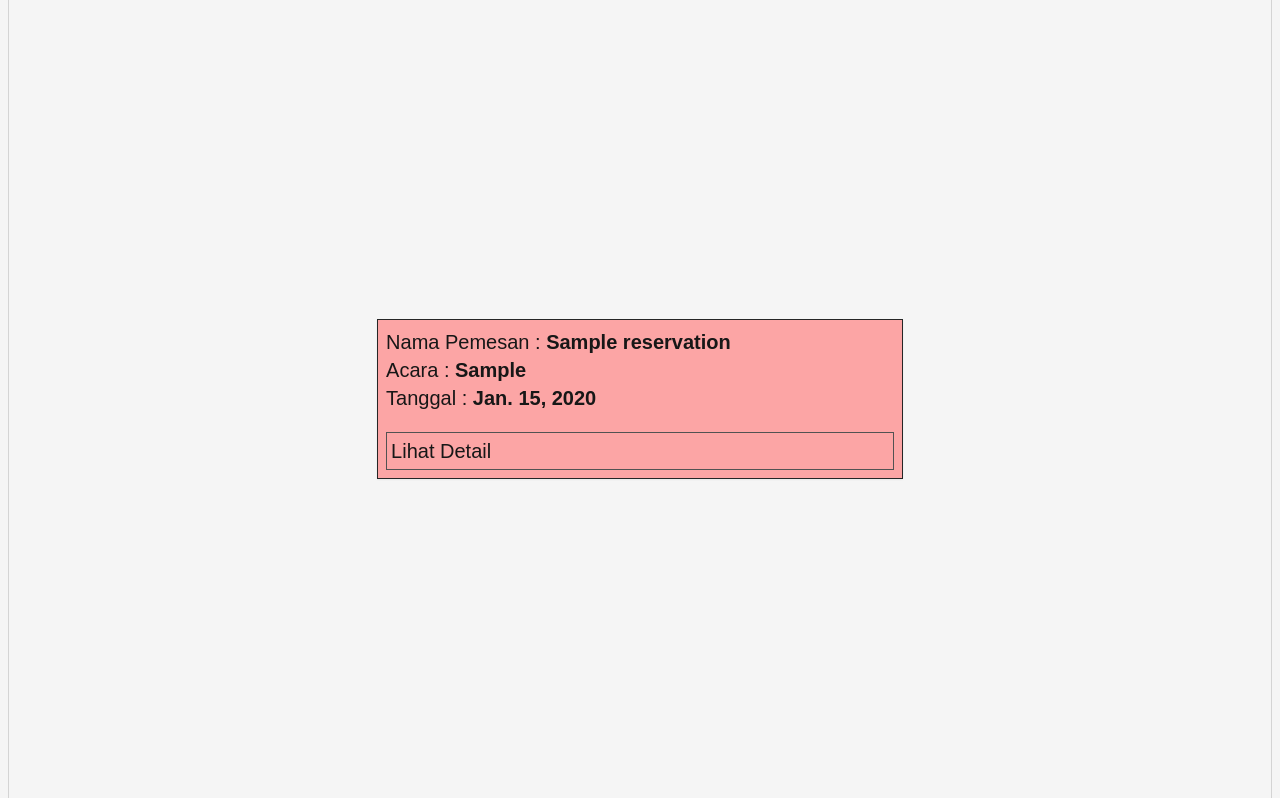
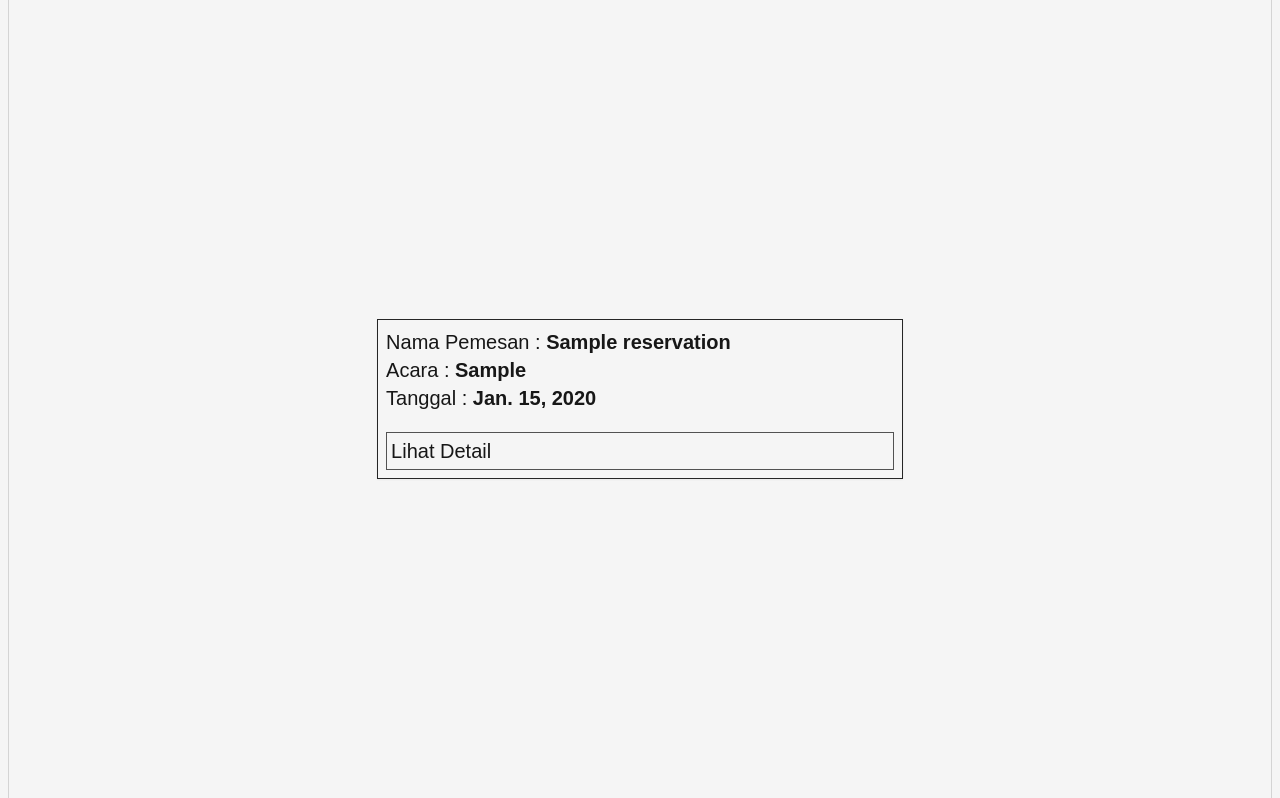
Before and after one commit to ahyaghifari/safe, a Django app: page /reservasi/all/ in a window 1280 px wide. Shown: the part 181-979 px from the top of the page. Run offline with Django 4.2, Linux system fonts and the light colour scheme; a user stored in the database is signed in; tables that the repository leaves empty hold one stand-in row (values such as "Sample post"); some libraries are stand-ins or nearby versions; some web fonts are replaced.

Commit message:
reservation

```diff
--- a/reservation/models.py
+++ b/reservation/models.py
@@ -29,7 +29,7 @@ class Reservation(models.Model):
     acara = models.CharField(max_length=100)
     tanggal_pemesanan = models.DateField(
         verbose_name='Tanggal Acara')
-    waktu_pemesanan = models.ForeignKey(WaktuPemesanan, on_delete=models.CASCADE)
+    waktu_pemesanan = models.ForeignKey(WaktuPemesanan, on_delete=models.CASCADE, verbose_name="Waktu Acara")
     ruangan = models.ForeignKey(Ruangan, on_delete=models.CASCADE)
     audiens = models.ForeignKey(Audiens, on_delete=models.CASCADE)
     keterangan = models.TextField()
--- a/reservation/templates/reservation-all.html
+++ b/reservation/templates/reservation-all.html
@@ -20,7 +20,7 @@
   >
     {% for r in reservasi %}
     <div
-      class="reservations flex flex-col md:m-0 h-fit border w-11/12 sm:w-9/12 md:w-5/12 border-neutral-800 p-2 text-lg md:text-xl shadow-sm bg-red-300"
+      class="reservations flex flex-col md:m-0 h-fit border w-11/12 sm:w-9/12 md:w-5/12 border-neutral-800 p-2 text-lg md:text-xl shadow-sm"
     >
       <div id="reservation-info">
         <p>Nama Pemesan : <b> {{ r.nama }} </b></p>
```
Also changed, not shown: reservation/migrations/0002_alter_reservation_waktu_pemesanan.py (added).
